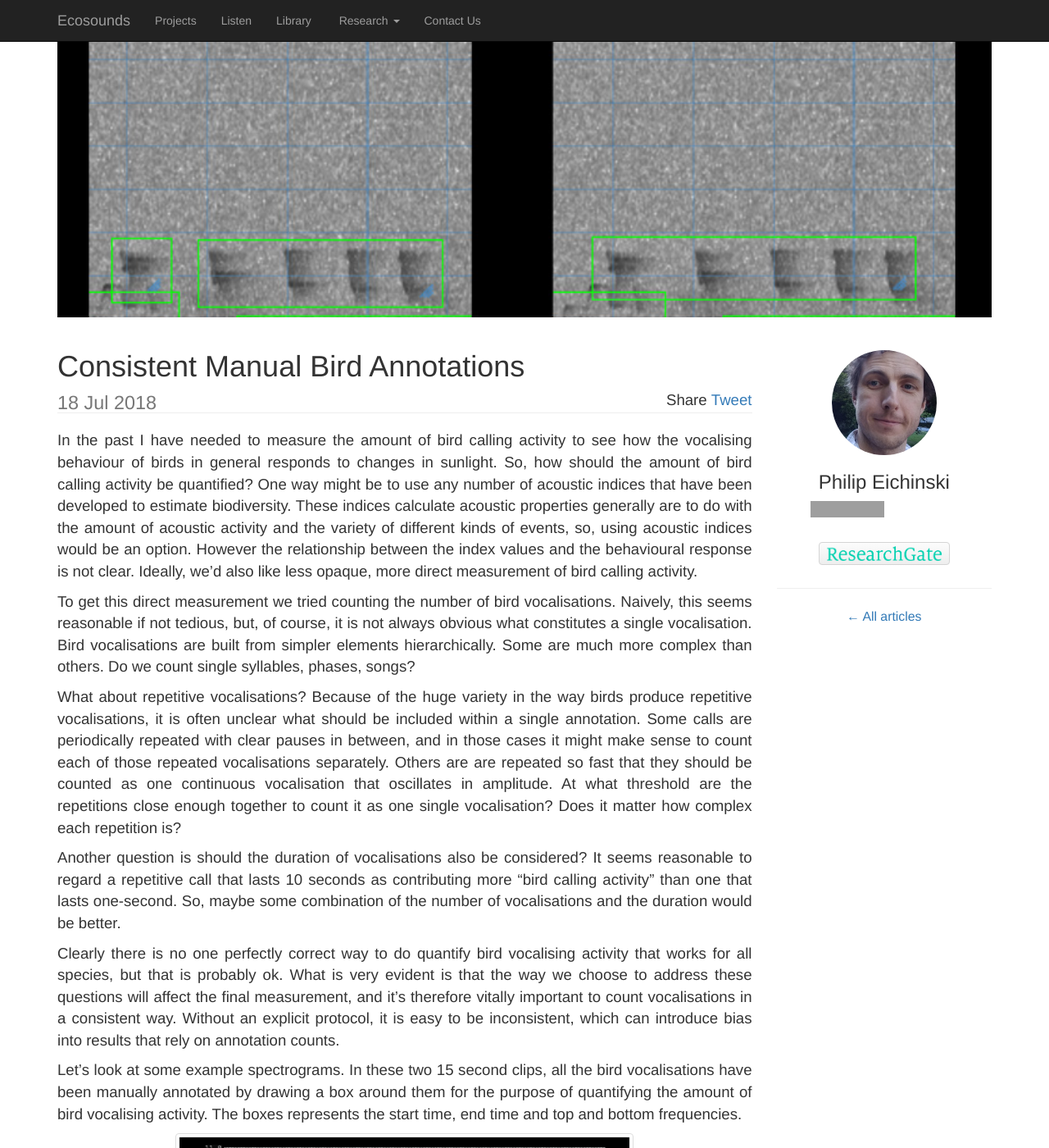
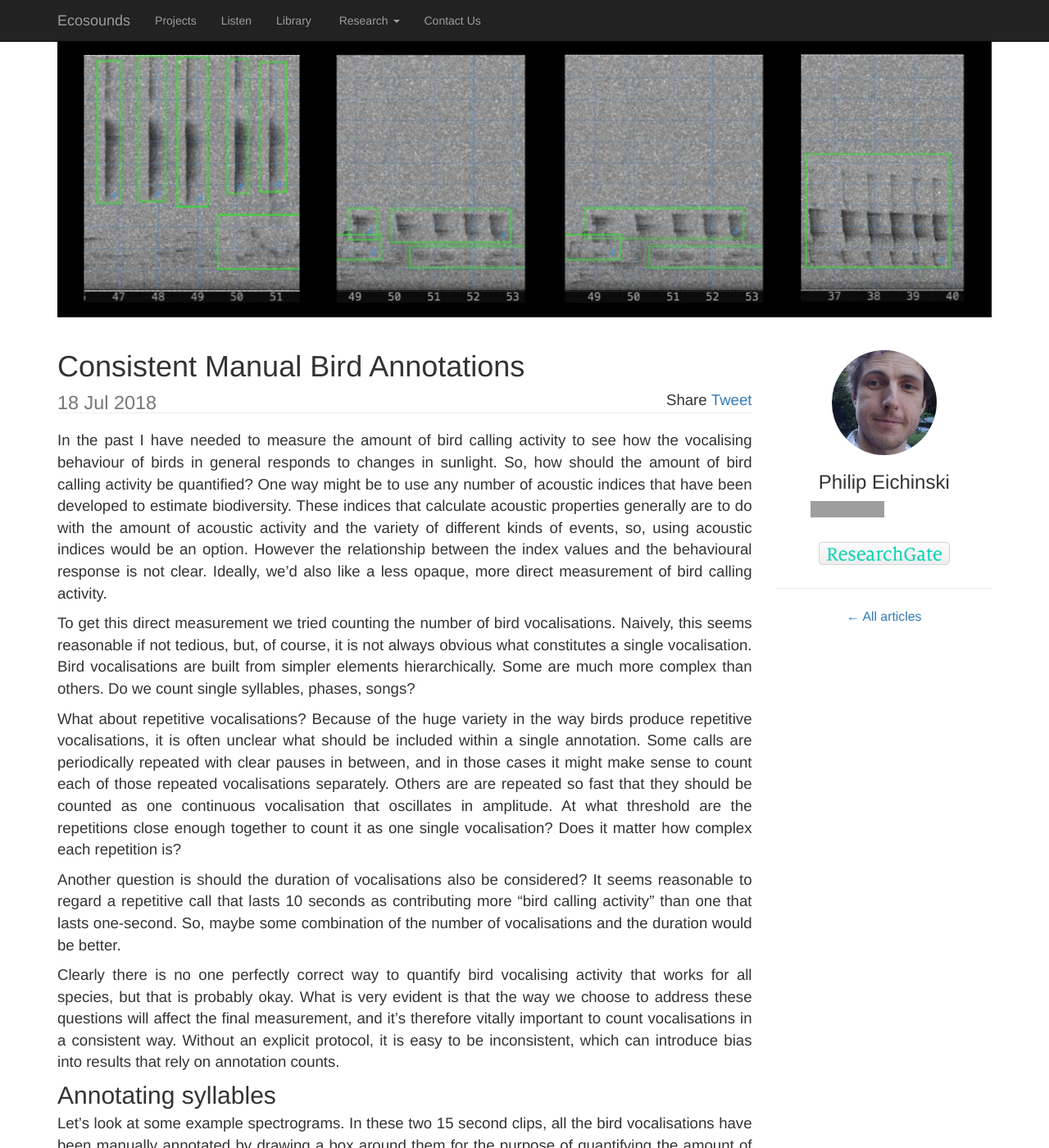
Before and after one commit to QutEcoacoustics/research-blog, a Jekyll site: the page built from _posts/2018-07-18-Consistent-Manual-Annotations.md, in a window 1280 px wide and 1400 px high. Shown: the whole window at 82% size. Built offline with Jekyll 4.4.1, drawn with Linux system fonts in a browser that asks for light colours; nearby versions of some CDN libraries; comment, search, counter and statistics services are not loaded; some of the changed text lies outside the part shown; grey boxes are pictures that could not be loaded.

Commit message:
Review, style, and edit Phil's annotation blog post

```diff
--- a/_posts/2018-07-18-Consistent-Manual-Annotations.md
+++ b/_posts/2018-07-18-Consistent-Manual-Annotations.md
@@ -2,15 +2,15 @@
 title: Consistent Manual Bird Annotations
 layout: post
 author: phil
-post_image: /images/posts/consistent-manual-bird-annotations/image3.jpg
+post_image: /images/posts/consistent-manual-bird-annotations/banner.jpg
 ---
 
 In the past I have needed to measure the amount of bird calling activity to see how the vocalising behaviour of birds in
 general responds to changes in sunlight. So, how should the amount of bird calling activity be quantified? One way might
-be to use any number of acoustic indices that have been developed to estimate biodiversity. These indices calculate
+be to use any number of acoustic indices that have been developed to estimate biodiversity. These indices that calculate
 acoustic properties generally are to do with the amount of acoustic activity and the variety of different kinds of
 events, so, using acoustic indices would be an option. However the relationship between the index values and the
-behavioural response is not clear. Ideally, we’d also like less opaque, more direct measurement of bird calling
+behavioural response is not clear. Ideally, we’d also like a less opaque, more direct measurement of bird calling
 activity.
 
 To get this direct measurement we tried counting the number of bird vocalisations. Naively, this seems reasonable if not
@@ -29,16 +29,18 @@
 call that lasts 10 seconds as contributing more “bird calling activity” than one that lasts one-second. So, maybe some
 combination of the number of vocalisations and the duration would be better.
 
-Clearly there is no one perfectly correct way to do quantify bird vocalising activity that works for all species, but
-that is probably ok. What is very evident is that the way we choose to address these questions will affect the final
+Clearly there is no one perfectly correct way to quantify bird vocalising activity that works for all species, but
+that is probably okay. What is very evident is that the way we choose to address these questions will affect the final
 measurement, and it’s therefore vitally important to count vocalisations in a consistent way.  Without an explicit
 protocol, it is easy to be inconsistent, which can introduce bias into results that rely on annotation counts.
+
+## Annotating syllables
 
 Let’s look at some example spectrograms. In these two 15 second clips, all the bird vocalisations have been manually
 annotated by drawing a box around them for the purpose of quantifying the amount of bird vocalising activity. The boxes
 represents the start time, end time and top and bottom frequencies.
 
-{% include figure.html src="/images/posts/consistent-manual-bird-annotations/image6.jpg" caption="Two annotated audio clips with different amounts of bird vocalisations" %}
+{% include figure.html src="/images/posts/consistent-manual-bird-annotations/image6.jpg" caption="Two annotated audio clips with different amounts of bird vocalisations" style="width:100%" %}
 
 Some vocalisations are very simple, some are more complicated, and some have many repetitions, but it is pretty clear
 that the top one has more vocal activity than the bottom one, and this is reflected in both the number of annotations
@@ -48,7 +50,7 @@
 should annotate, and the choice we make would have an effect on the end results.  Below are 4 short clips of
 spectrograms.
 
-{% include figure.html src="/images/posts/consistent-manual-bird-annotations/image2.jpg" caption="Four repetitive vocalisations with different repetition rates" %}
+{% include figure.html src="/images/posts/consistent-manual-bird-annotations/image2.jpg" caption="Four repetitive vocalisations with different repetition rates" style="width:100%" %}
 
 The top left one it seems natural to put a single annotation boundary around the sequence of repetitions, since they are
 just about overlapping. But, what about the other three? Should they each have the repetitions all grouped together, or
@@ -62,27 +64,27 @@
 protocol I used is not necessarily applicable to other recordings and situations; however, understanding the unexpected
 complexities of defining its set of rules can inform the design of different annotation protocols for other studies.
 
-This is what I came up with
+This is what I came up with:
 
-1. Single syllable repetitive call : group repetitions if they are less than 1 second apart
-2. Multi-syllable repetitive call : group repetitions if they are less than 0.75 seconds apart
-3. Continuous chatter : group everything
+1. Single syllable repetitive call: group repetitions if they are less than 1 second apart
+2. Multisyllable repetitive call: group repetitions if they are less than 0.75 seconds apart
+3. Continuous chatter: group everything
 
 Here are two examples of single syllable repetitive vocalisations. The one on the left has repetitions that are more
 than one second apart (from start to start) and are therefore separated. The one on the right has repetitions that are
 less than one second apart and so are grouped together.
 
-{% include figure.html src="/images/posts/consistent-manual-bird-annotations/image5.jpg" caption="Two repetitive single syllable vocalisations with different repetition rate, annotated differently" %}
+{% include figure.html src="/images/posts/consistent-manual-bird-annotations/image5.jpg" caption="Two repetitive single syllable vocalisations with different repetition rate, annotated differently" style="width:100%" %}
 
 Repetitive calls where each repetition is has many syllables have a slightly different threshold than for single
-syllable repetitive calls. Applying the single syllable rules to multisyllable repetitive calls seemed to me to result
-in groupings that didn’t feel right intuitively. Below are two are examples of multisyllable repetitive calls. The one
+syllable repetitive calls. Applying the single syllable rules to multisyllable repetitive calls seemed to result
+in groupings that didn’t intuitively feel right. Below are two are examples of multisyllable repetitive calls. The one
 on the left iis separated because the repetitions are more than 0.75 seconds from start to start, and the one on the
 right is grouped because they are less than the 0.75 second threshold.
 
-{% include figure.html src="/images/posts/consistent-manual-bird-annotations/image5.jpg" caption="Two repetitive multi-syllable vocalisations with different repetition rate, annotated differently" %}
+{% include figure.html src="/images/posts/consistent-manual-bird-annotations/image5.jpg" caption="Two repetitive multi-syllable vocalisations with different repetition rate, annotated differently" style="width:100%" %}
 
-How were these thresholds determined and why should it be different for multi syllable or single syllable calls? The
+How were these thresholds determined and why should it be different for multisyllable or single syllable calls? The
 answer is that it is somewhat arbitrary but ultimately just what seemed best, without having any specific knowledge
 about the meaning attached to the different call types.  The fact that I was naturally more inclined to split multi
 syllable repetitions into separate annotations just shows that if I had just relied on what seemed right on a case by
@@ -91,7 +93,7 @@
 As we keep annotating, we find new patterns where the rules we have so far defined are ambiguous. Take a look at the
 following example.
 
-{% include figure.html src="/images/posts/consistent-manual-bird-annotations/image3.jpg" caption="Two interpretations of the threshold rule applied to the same sequence of repetitions" %}
+{% include figure.html src="/images/posts/consistent-manual-bird-annotations/image3.jpg" caption="Two interpretations of the threshold rule applied to the same sequence of repetitions" style="width:100%" %}
 
 This shows the same sequence of repetitions annotated in two different ways. The space between the first and second
 repetition is longer than the threshold, so maybe it should be be split into two separate annotations, like in the left
@@ -101,35 +103,39 @@
 would be the same amount of vocal activity, but none of the gaps distances between repetitions would be greater than one
 second. So, the rule was amended to specify that it should be the average distance that the threshold applies to.
 
-How long can one annotation last?
+## How long can one annotation last?
 
 The example below shows part of a repetitive vocalisation that lasts for more than 100 seconds
 
-{% include figure.html src="/images/posts/consistent-manual-bird-annotations/image1.jpg" caption="Repetitive vocalisation that lasts for 100 seconds" %}
+{% include figure.html src="/images/posts/consistent-manual-bird-annotations/image1.jpg" caption="Repetitive vocalisation that lasts for 100 seconds (truncated to 30 seconds)" style="width:100%" %}
 
 According to the rules above, they should all be grouped into a single annotation. But surely, if we are relying on the
-number of annotations to calculated bird calling activity, this single annotations would underestimate. This might not
+number of annotations to calculated bird calling activity, this single annotation would be an underestimate. This might not
 matter if we are going to also incorporate the duration of the annotations into the calculation, but, for the purpose of
 keeping things manageable, and so that the annotation count can be used without the duration, A rule was added that the
-maximum duration of an annotation of a repetitive vocalisation is five seconds. I am not sure if this was the best.
-Maybe it should be 10 or maybe there should be no upper limit at all. But, at least this way, I have a rule that is easy
-to follow, enforcing consistency.
+maximum duration of an annotation of a repetitive vocalisation is five seconds. I am not sure if this was the best but
+it worked well for my research. Given a different objective, maybe it should have been 10 seconds or had no upper
+limit at all. But, at least this way, I have a rule that is easy to follow, enforcing consistency.
+
+## More ambiguity
 
 There were a few more details to the rules that I added upon encountering cases were the ambiguous. Here are a couple of
 examples
 
-{% include figure.html src="/images/posts/consistent-manual-bird-annotations/image7.jpg" caption="Vocalisation that abruptly changes repetition rate" %}
-{% include figure.html src="/images/posts/consistent-manual-bird-annotations/image4.jpg" caption="Two individuals producing the same repetitive call type simultaneously" %}
+{% include figure.html src="/images/posts/consistent-manual-bird-annotations/image7.jpg" caption="Vocalisation that abruptly changes repetition rate <br/>&nbsp;" style="width:50%; height:25em" class="inline" %}
+{% include figure.html src="/images/posts/consistent-manual-bird-annotations/image4.jpg" caption="Two individuals producing the same repetitive call type simultaneously" style="width:49%; height:25em" class="inline" %}
 
 On the left is a case where the same individual changes the pattern during a repetitive call. In this case, two
-annotations were used: one for each part of the vocalistion.
+annotations were used: one for each part of the vocalisation.
 
 On the right is a case where the two individuals of the same species simultaneously produce repetitive vocalisations.
 The rules are applied to each individual separately (which is easier to notice by listening), meaning, in this case,
 that the distance between repetitions is greater than the threshold and they are therefore annotated separately.
 
-I won’t put an exhaustive list here, because the more specific the rules get, the less likely it is that they will by
+## Conclusion
+
+I haven't put an exhaustive list of all my rules here, because the more specific the rules get, the less likely it is that they will be
 applicable in other situations. What I hope to illustrate by sharing this is that first, there is a lot more to think
 about when fully annotating bird vocalisations than there might appear at the outset, and second, that in order to keep
 things consistent the annotators must create and follow a set of rules. This would be even more necessary if the task of
-annotating were shared by more than one person..
+annotating were shared by more than one person!
```
Also changed, not shown: images/posts/consistent-manual-bird-annotations/banner.jpg (added).
